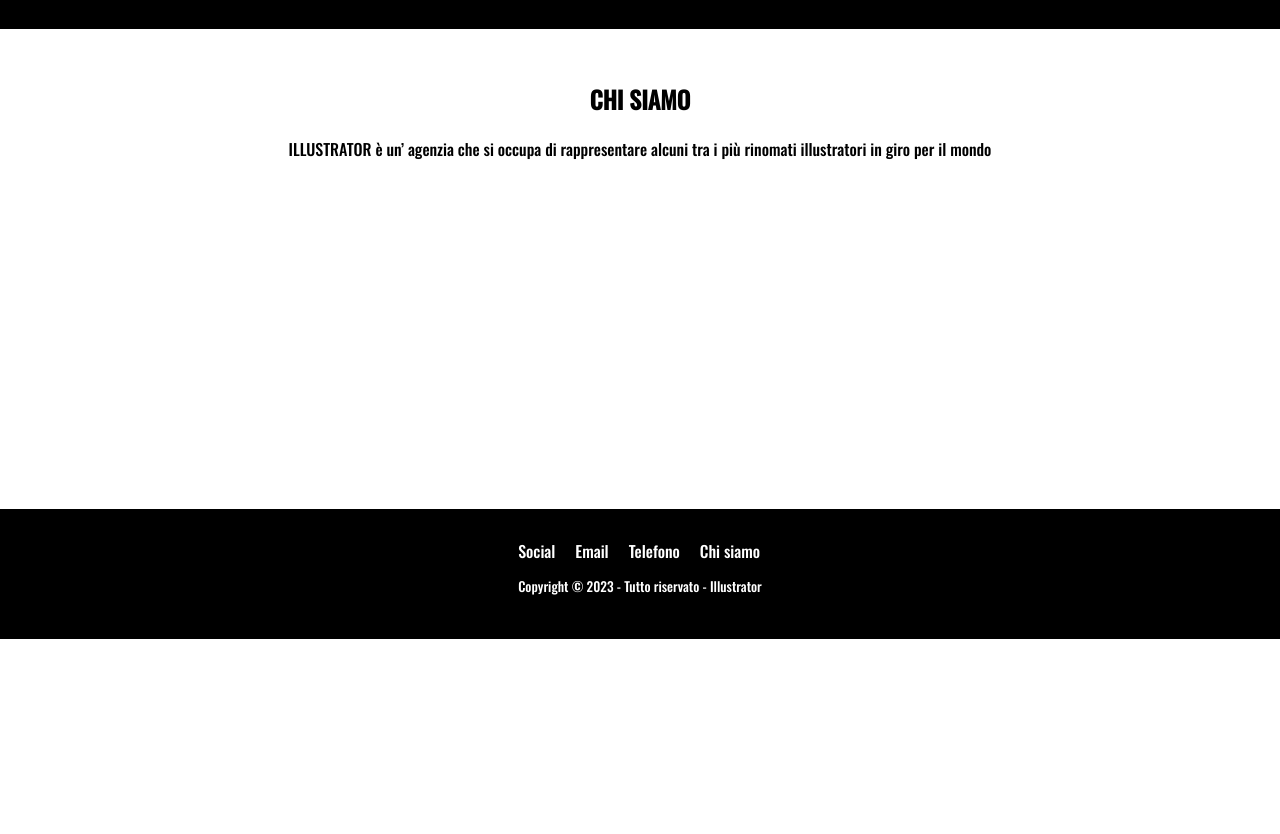
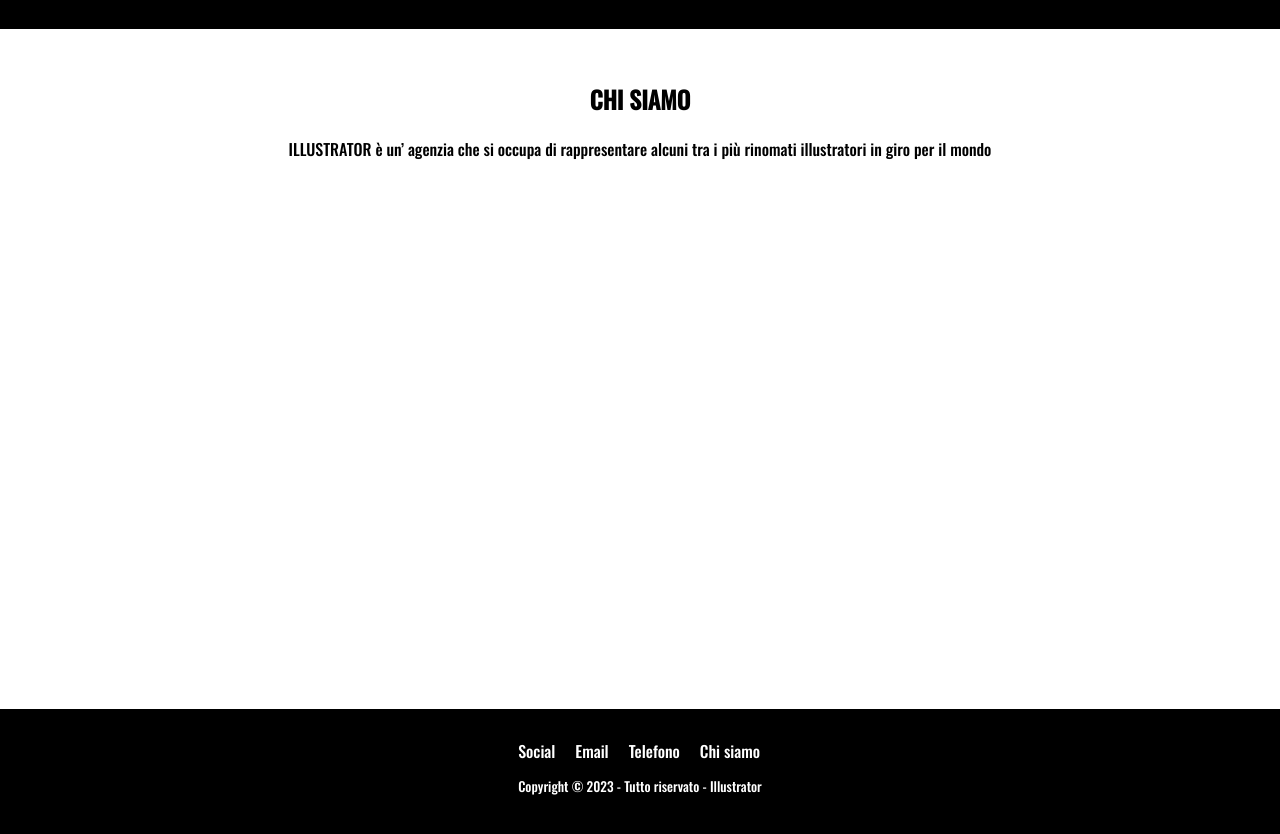
Before and after one commit to Luca3776/agency, a plain HTML site: page index8.html in a window 1280 px wide. Shown: the part 80-914 px from the top of the page. Before the commit the page ends 800 px from the top, so only its background shows below. Drawn offline with nearby package versions, Linux system fonts and the light colour scheme.

Commit message:
Update Style8.css

```diff
--- a/css/Style8.css
+++ b/css/Style8.css
@@ -93,7 +93,7 @@ footer a:hover {
     }
 
 section {
-    padding-bottom: 300px;
+    padding-bottom: 500px;
     display: block;
     text-align: center;
 }
```
